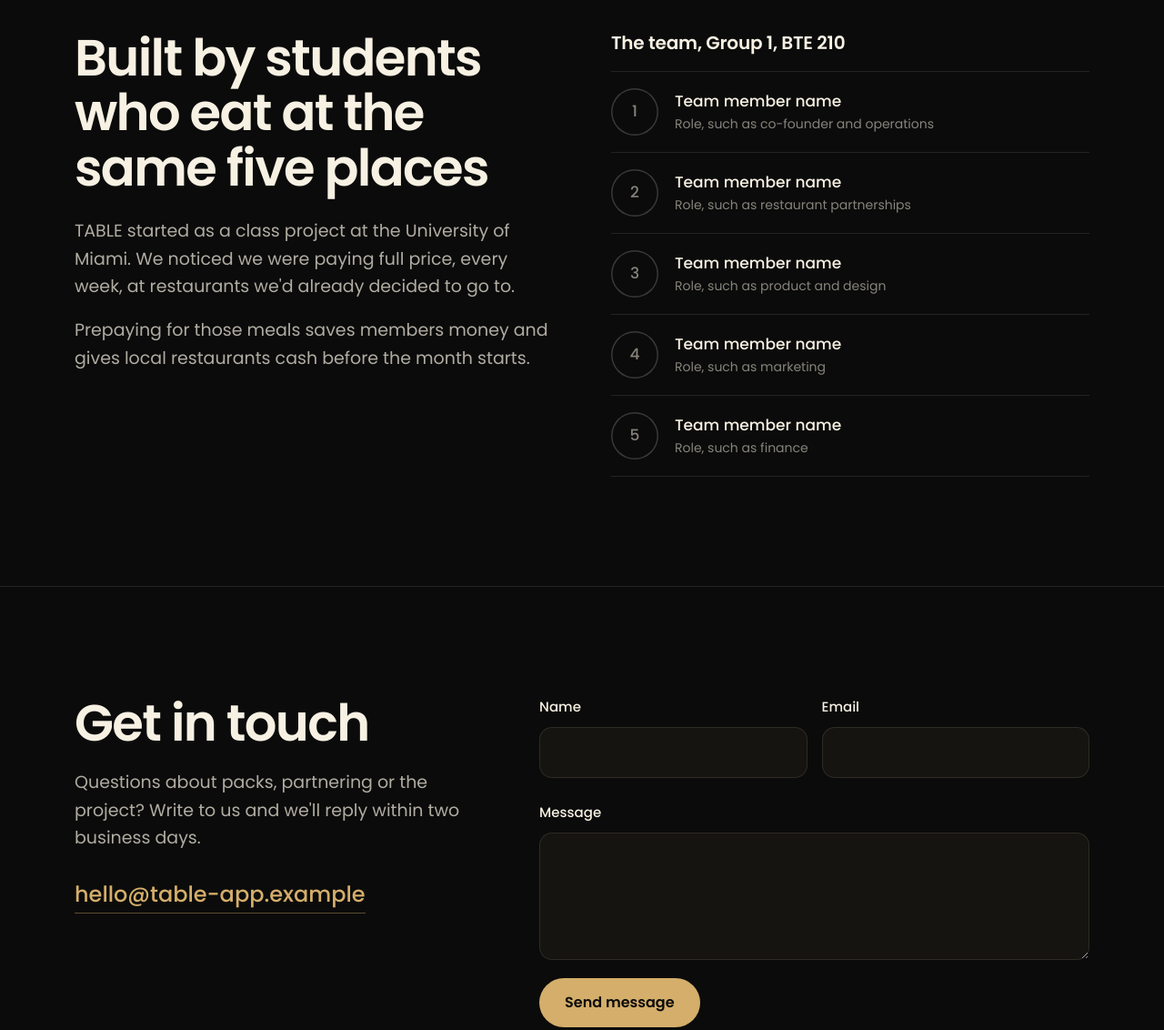
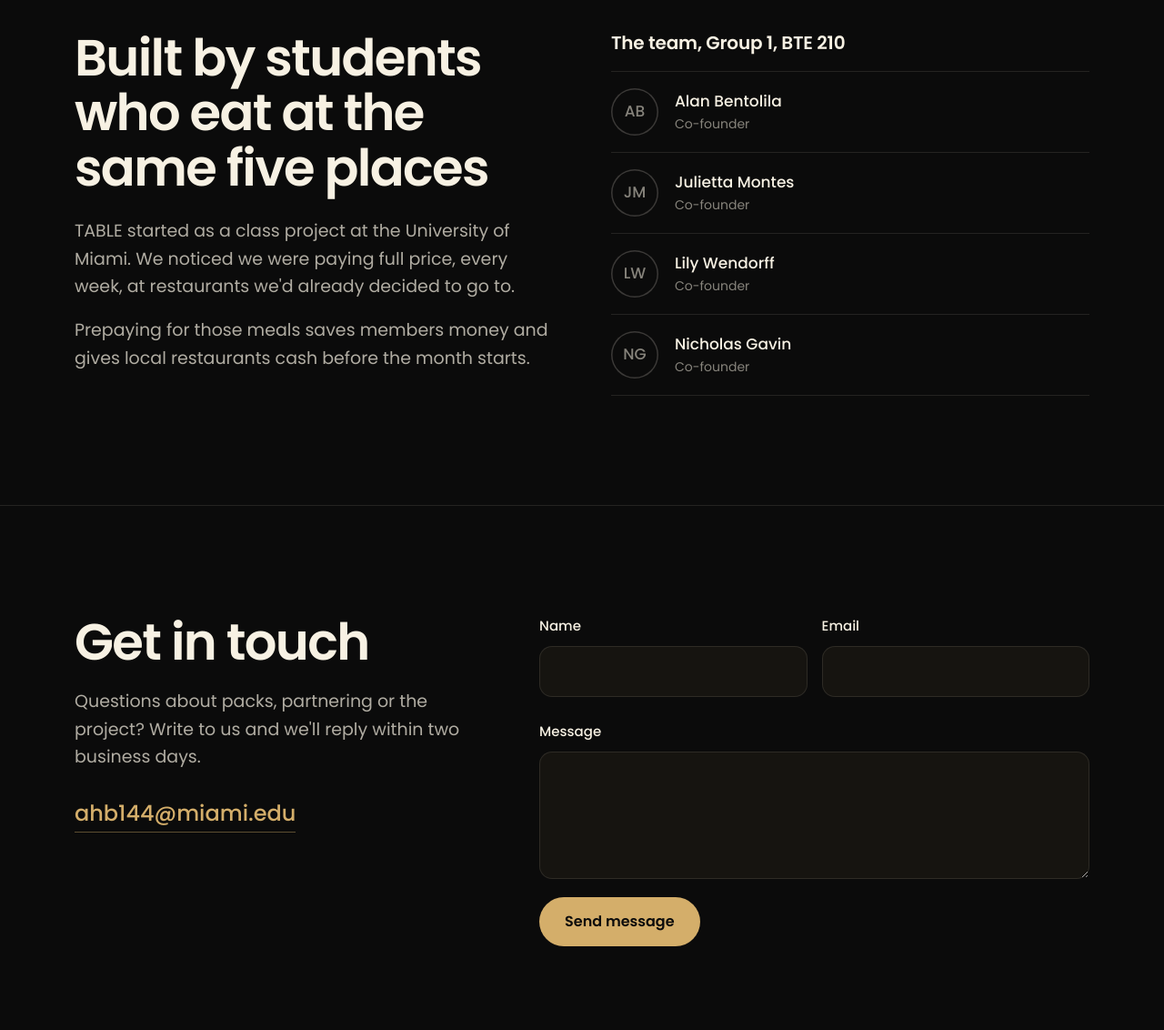
Before and after one commit to AlanHBentolila/table, a plain HTML site: page index.html in a window 1280 px wide. Shown: the part 4300-5432 px from the top of the page at 91% size. Drawn offline with nearby package versions, Linux system fonts and the light colour scheme.

Commit message:
Add founders and contact email to website
Co-Authored-By: Claude Opus 5.5 <noreply@anthropic.com>

```diff
--- a/index.html
+++ b/index.html
@@ -474,11 +474,10 @@ footer .disc{margin-top:48px;padding-top:24px;border-top:1px solid var(--rule);d
     <div>
       <h3 style="margin-bottom:18px">The team, Group 1, BTE 210</h3>
       <ul class="team">
-        <li><span class="av">1</span><div><div class="nm">Team member name</div><div class="rl">Role, such as co-founder and operations</div></div></li>
-        <li><span class="av">2</span><div><div class="nm">Team member name</div><div class="rl">Role, such as restaurant partnerships</div></div></li>
-        <li><span class="av">3</span><div><div class="nm">Team member name</div><div class="rl">Role, such as product and design</div></div></li>
-        <li><span class="av">4</span><div><div class="nm">Team member name</div><div class="rl">Role, such as marketing</div></div></li>
-        <li><span class="av">5</span><div><div class="nm">Team member name</div><div class="rl">Role, such as finance</div></div></li>
+        <li><span class="av">AB</span><div><div class="nm">Alan Bentolila</div><div class="rl">Co-founder</div></div></li>
+        <li><span class="av">JM</span><div><div class="nm">Julietta Montes</div><div class="rl">Co-founder</div></div></li>
+        <li><span class="av">LW</span><div><div class="nm">Lily Wendorff</div><div class="rl">Co-founder</div></div></li>
+        <li><span class="av">NG</span><div><div class="nm">Nicholas Gavin</div><div class="rl">Co-founder</div></div></li>
       </ul>
     </div>
   </div>
@@ -490,7 +489,7 @@ footer .disc{margin-top:48px;padding-top:24px;border-top:1px solid var(--rule);d
     <div>
       <h2>Get in touch</h2>
       <p class="lede" style="margin-top:20px">Questions about packs, partnering or the project? Write to us and we'll reply within two business days.</p>
-      <a class="mail" href="mailto:hello@table-app.example">hello@table-app.example</a>
+      <a class="mail" href="mailto:ahb144@miami.edu">ahb144@miami.edu</a>
     </div>
     <div id="contactWrap">
       <form id="contactForm" novalidate>
```
